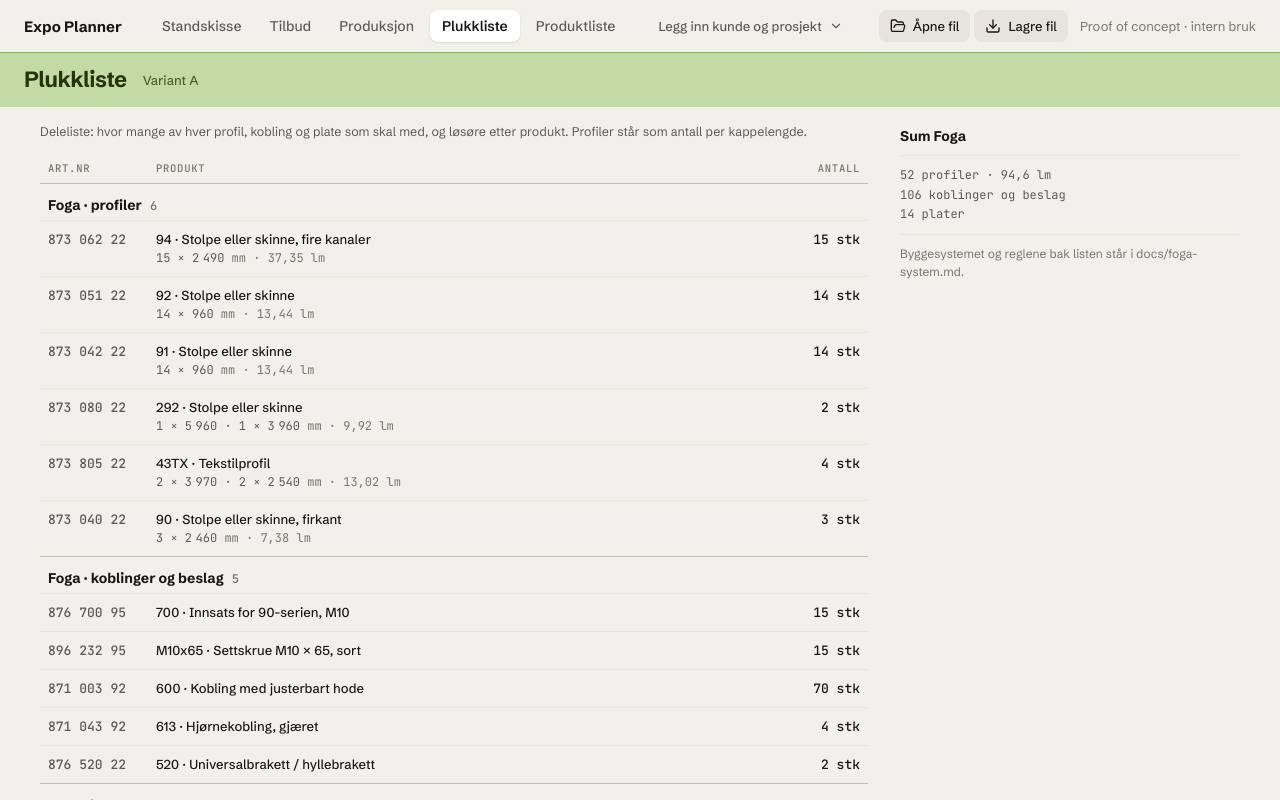
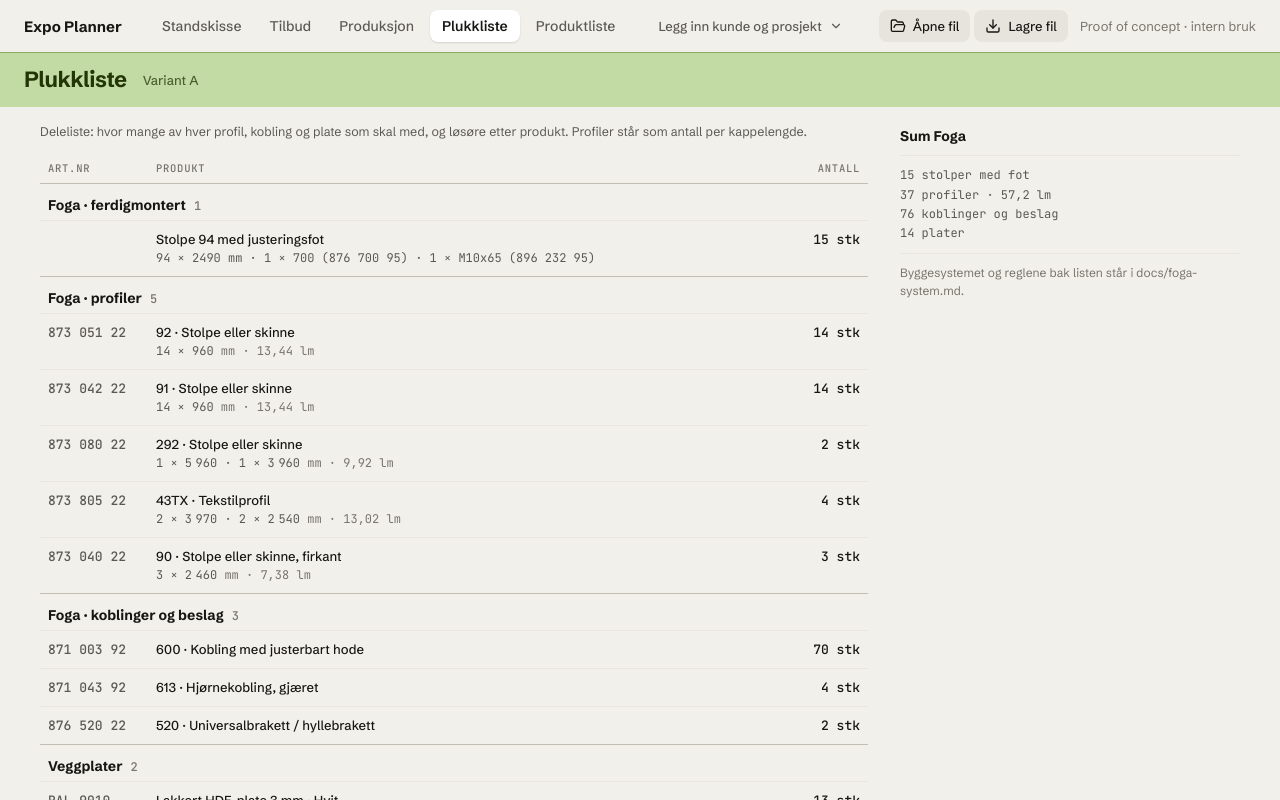
Before and after one commit to bemoy83/Expo_Quote_Studio, a React (Vite) app: page / in a window 1280 px wide. Both pictures are taken after a click on the button "Plukkliste". Built offline with nearby package versions, Linux system fonts and the light colour scheme.

Commit message:
Plukkliste: posts with feet are picked as one pre-assembled piece
Co-Authored-By: Claude Opus 5.5 <noreply@anthropic.com>
Claude-Session: https://claude.ai/code/session_01FT2gqjpCN919HqMWviZ2XY

```diff
--- a/src/foga/engine.ts
+++ b/src/foga/engine.ts
@@ -1,5 +1,5 @@
 // Foga engine: structure + recipes → parts list (deleliste). Pure: no prices, no loose goods.
-// Profiles come out as pieces per cut length, couplings and feet as counts, plates per RAL and size.
+// Pre-assembled units (post with feet) as pieces, profiles per cut length, couplings as counts, plates per RAL and size.
 import { fogaPart, type FogaPart } from './parts';
 import type { Recipes } from './recipes';
 import type { FogaStructure } from './structure';
@@ -31,7 +31,16 @@ export interface PlateLine {
   qty: number;
 }
 
+/** Stored pre-assembled and picked as one piece, e.g. post 94 with its adjustable foot. */
+export interface UnitLine {
+  name: string;
+  /** What the unit is made of, for reference. */
+  contains: string;
+  qty: number;
+}
+
 export interface Bom {
+  units: UnitLine[];
   profiles: ProfileLine[];
   parts: PartLine[];
   plates: PlateLine[];
@@ -78,9 +87,14 @@ export function bom(s: FogaStructure, r: Recipes, z: BomSizes): Bom {
     plates.set(k, (plates.get(k) ?? 0) + 1);
   };
 
-  // Posts (wall and takdrager alike): profile 94 at wall height, feet on every post
-  cut(r.wall.post, z.postLength, s.posts);
-  for (const f of r.wall.feet) add(f.code, s.posts * f.qty);
+  // Posts (wall and takdrager alike): stored with the foot mounted, picked as one piece
+  const units: UnitLine[] = [];
+  if (s.posts > 0)
+    units.push({
+      name: `Stolpe ${r.wall.post} med justeringsfot`,
+      contains: [`${r.wall.post} × ${z.postLength} mm`, ...r.wall.feet.map((f) => `${f.qty} × ${f.code} (${fogaPart(f.code).artnr})`)].join(' · '),
+      qty: s.posts,
+    });
 
   // Wall modules: top and bottom rail between the posts (one 600 per end), one plate
   const walled = s.modules.filter((m) => !m.opening);
@@ -122,5 +136,5 @@ export function bom(s: FogaStructure, r: Recipes, z: BomSizes): Bom {
       return { part: platePart, ral, w: plate.w, h: Number(h), qty };
     })
     .sort((a, b) => b.h - a.h || a.ral.localeCompare(b.ral));
-  return { profiles, parts, plates: plateLines };
+  return { units, profiles, parts, plates: plateLines };
 }
--- a/src/foga/recipes.ts
+++ b/src/foga/recipes.ts
@@ -3,7 +3,7 @@
 export interface WallRecipe {
   /** Post profile for every wall post (end, straight, corner, T, cross). Cut to the wall height without feet. */
   post: string;
-  /** Feet per post: threaded insert + set screw, 50 mm from the floor, adjustable. */
+  /** Feet per post: threaded insert + set screw, 50 mm from the floor, adjustable. Stored mounted: the post with feet is picked as one piece. */
   feet: { code: string; qty: number }[];
   /** Rails sit between two posts: length = cc − post width. */
   topRail: string;
--- a/src/ui/picking/PickingPage.tsx
+++ b/src/ui/picking/PickingPage.tsx
@@ -30,6 +30,7 @@ export function PickingPage({ variants, current, onSelect, calcOf }: Props) {
     .map((g) => ({ ...g, lines: g.lines.filter((l) => l.artnr !== catalog.system.header) }))
     .filter((g) => g.lines.length)
   const n = (x: number) => fmt(x, 0)
+  const posts = B.units.reduce((a, u) => a + u.qty, 0)
   const pieces = B.profiles.reduce((a, p) => a + p.cuts.reduce((b, c) => b + c.qty, 0), 0)
   const lm = B.profiles.reduce((a, p) => a + p.lm, 0)
   const fittings = B.parts.reduce((a, p) => a + p.qty, 0)
@@ -49,6 +50,24 @@ export function PickingPage({ variants, current, onSelect, calcOf }: Props) {
               <span>Produkt</span>
               <span className="r">Antall</span>
             </div>
+
+            <section className="tbl-sec">
+              <div className="tbl-sec-head">
+                <span>Foga · ferdigmontert</span>
+                <span className="num">{B.units.length}</span>
+              </div>
+              {!B.units.length && <div className="tbl-empty">Ingen stolper.</div>}
+              {B.units.map((u) => (
+                <div key={u.name} className="pick-grid tbl-row">
+                  <span className="num muted" />
+                  <div className="cellstack">
+                    <span className="title">{u.name}</span>
+                    <span className="num meta">{u.contains}</span>
+                  </div>
+                  <span className="num r">{u.qty} stk</span>
+                </div>
+              ))}
+            </section>
 
             <section className="tbl-sec">
               <div className="tbl-sec-head">
@@ -138,6 +157,7 @@ export function PickingPage({ variants, current, onSelect, calcOf }: Props) {
               <span>Sum Foga</span>
             </div>
             <div className="formulas num">
+              <div>{count(posts, 'stolpe', 'stolper')} med fot</div>
               <div>{count(pieces, 'profil', 'profiler')} · {fmt(lm, 1)} lm</div>
               <div>{count(fittings, 'kobling og beslag', 'koblinger og beslag')}</div>
               <div>{count(plates, 'plate', 'plater')}</div>
```
Also changed, not shown: 2 other files (tests, documents, lock files or other folders).
